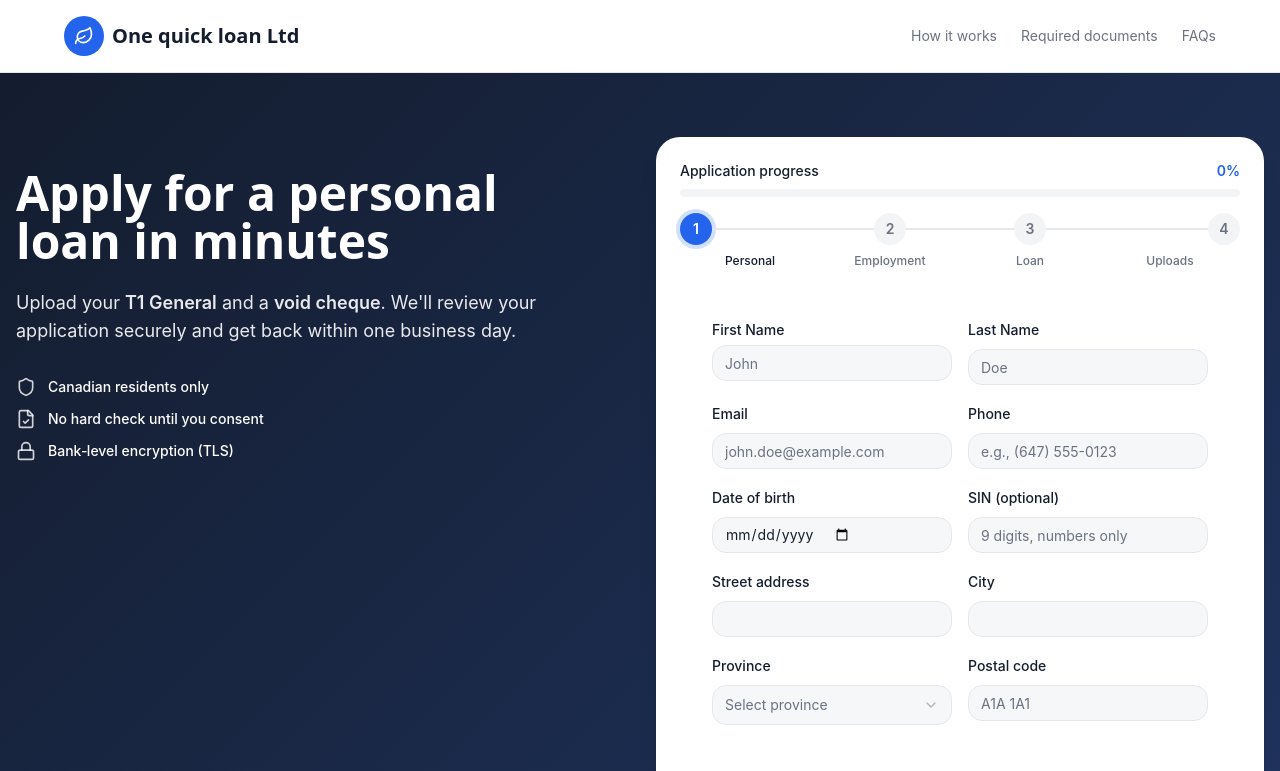
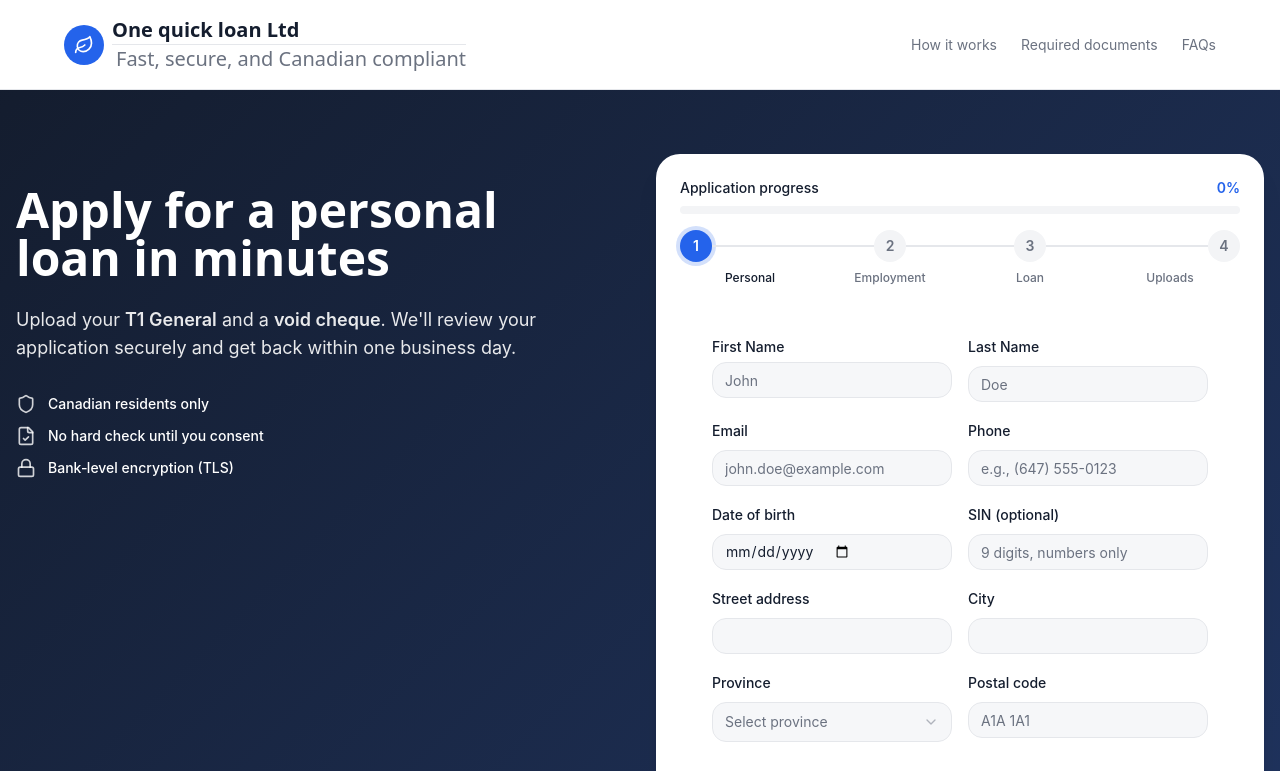
Before and after one commit to sabba1010/Loan-Frintend-Backend, a React (Vite) app: page / in a window 1280 px wide. Shown: the top 771 px of the page. Built offline with nearby package versions, Linux system fonts and the light colour scheme; the HTML template or start-up script is replaced by a standard one.

Commit message:
Update design

```diff
--- a/src/components/Header.tsx
+++ b/src/components/Header.tsx
@@ -13,8 +13,8 @@ export function Header() {
             <Leaf className="w-5 h-5 text-primary-foreground" />
           </div>
           <div>
-            <span className="text-xl font-bold font-display text-foreground">One quick loan Ltd</span>
-            {/* <span className="text-xl font-normal font-display text-muted-foreground ml-1">loan Ltd</span> */}
+            <span className="text-xl font-bold font-display text-foreground">One quick loan Ltd</span><hr className="visibility-hidden"/>
+            <span className="text-xl font-normal font-display text-muted-foreground ml-1">Fast, secure, and Canadian compliant</span>
           </div>
         </div>
         <nav className="hidden md:flex items-center gap-6">
```
